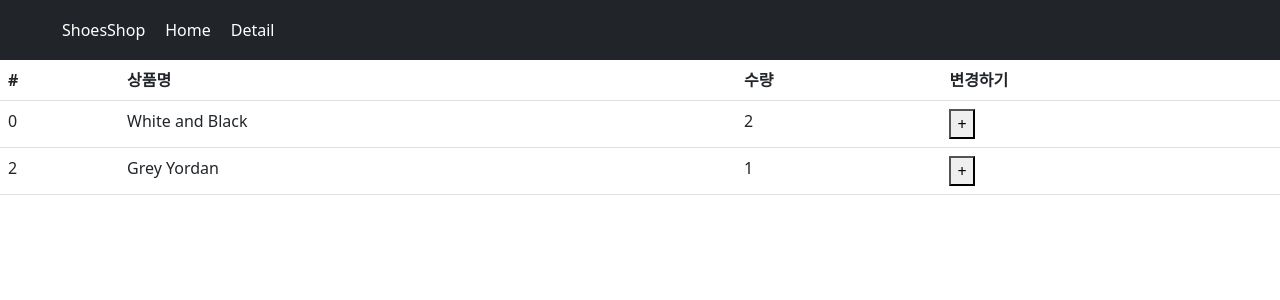
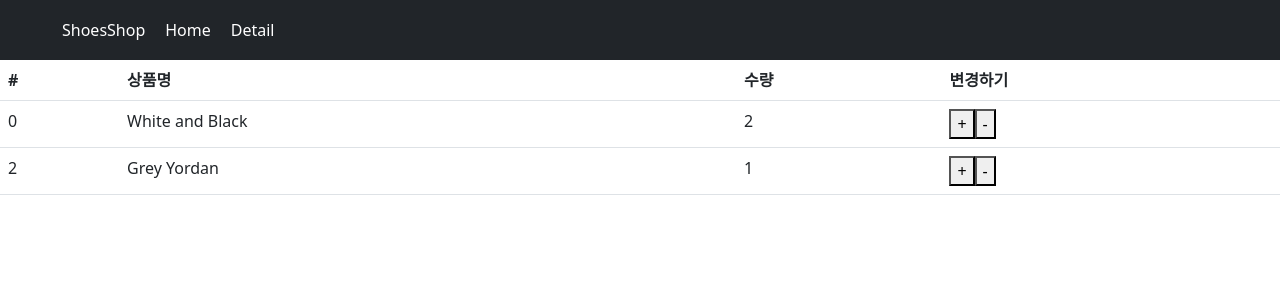
Before and after one commit to wkdwhdghks/shoppingmall, a React (Create React App) app: page /cart in a window 1280 px wide. Shown: the top 300 px of the page. Built offline with nearby package versions, Linux system fonts and the light colour scheme.

Commit message:
[Feat] 상품 수량 빼기

```diff
--- a/src/page/Cart.js
+++ b/src/page/Cart.js
@@ -1,6 +1,6 @@
 import { Table } from "react-bootstrap";
 import { useDispatch, useSelector } from "react-redux";
-import { addCount } from "../store";
+import { addCount, minusCount } from "../store";
 
 export default function Cart() {
   const state = useSelector((state) => state.cartData);
@@ -31,6 +31,13 @@ export default function Cart() {
                 >
                   +
                 </button>
+                <button
+                  onClick={() => {
+                    dispatch(minusCount(state[i].id));
+                  }}
+                >
+                  -
+                </button>
               </td>
             </tr>
           ))}
--- a/src/store.js
+++ b/src/store.js
@@ -11,10 +11,18 @@ const cartData = createSlice({
       let num = state.findIndex((el) => el.id === action.payload);
       state[num].count++;
     },
+    minusCount(state, action) {
+      let num = state.findIndex((el) => el.id === action.payload);
+      if (state[num].count !== 0) {
+        state[num].count--;
+      } else {
+        state[num].count = 0;
+      }
+    },
   },
 });
 
-export let { addCount } = cartData.actions;
+export let { addCount, minusCount } = cartData.actions;
 
 export default configureStore({
   reducer: {
```
